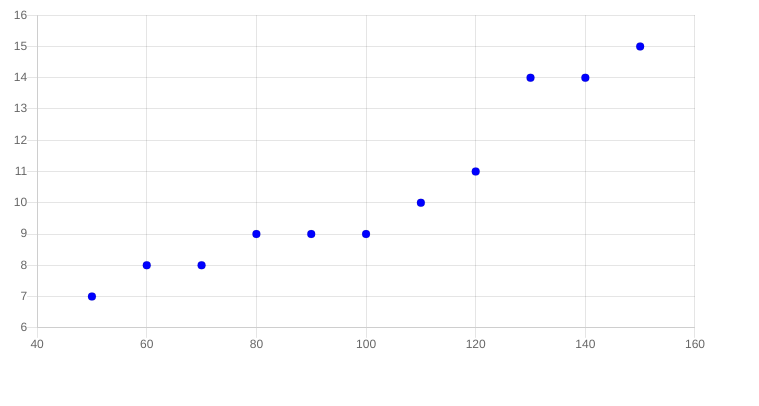
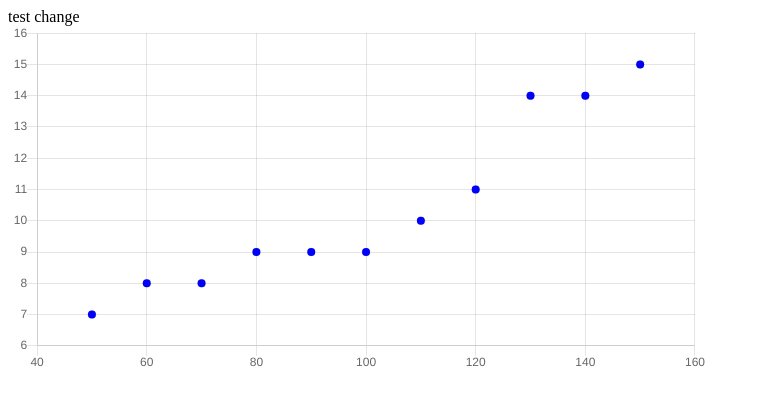
Before and after one commit to v1ta1287/liang-zhong, a plain HTML site: page index.html in a window 1280 px wide. Shown: the whole page, without its empty margins (0-759 px from the left). Drawn offline with nearby package versions, Linux system fonts and the light colour scheme.

Commit message:
test first change

```diff
--- a/index.html
+++ b/index.html
@@ -3,6 +3,7 @@
 <script src="https://cdnjs.cloudflare.com/ajax/libs/Chart.js/2.9.4/Chart.js"></script>
 
 <body>
+    test change
     <canvas id="myChart" style="width:100%;max-width:700px"></canvas>
 
     <script>
```
